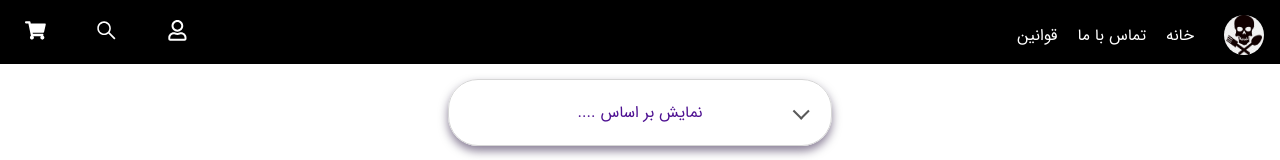
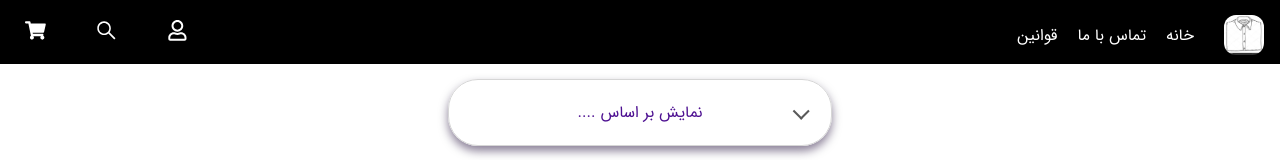
Before and after one commit to hamed-zeidabadi/skullcandy, a React (Create React App) app: page / in a window 1280 px wide. Shown: the top 160 px of the page. Built offline with nearby package versions, Linux system fonts and the light colour scheme.

Commit message:
add two image for logo and changing and editing logo style

```diff
--- a/src/Components/Header.jsx
+++ b/src/Components/Header.jsx
@@ -1,5 +1,5 @@
 import React,{useState} from "react";
-import logo from "../Images/skull.png";
+import logo from "../Images/men.jpg";
 import { FaRegUser, FaSistrix, FaShoppingCart,FaEquals } from "react-icons/fa";
 
 const Header = () => {
--- a/src/Scss/Header.scss
+++ b/src/Scss/Header.scss
@@ -21,7 +21,7 @@
     &_logo {
       width: 40px;
       height: 40px;
-      border-radius: 50%;
+      border-radius: 30%;
       margin-right: 1em;
       margin-top: 0.5em;
     }
```
Also changed, not shown: src/Images/men.jpg (added), src/Images/tshirt.png (added).
